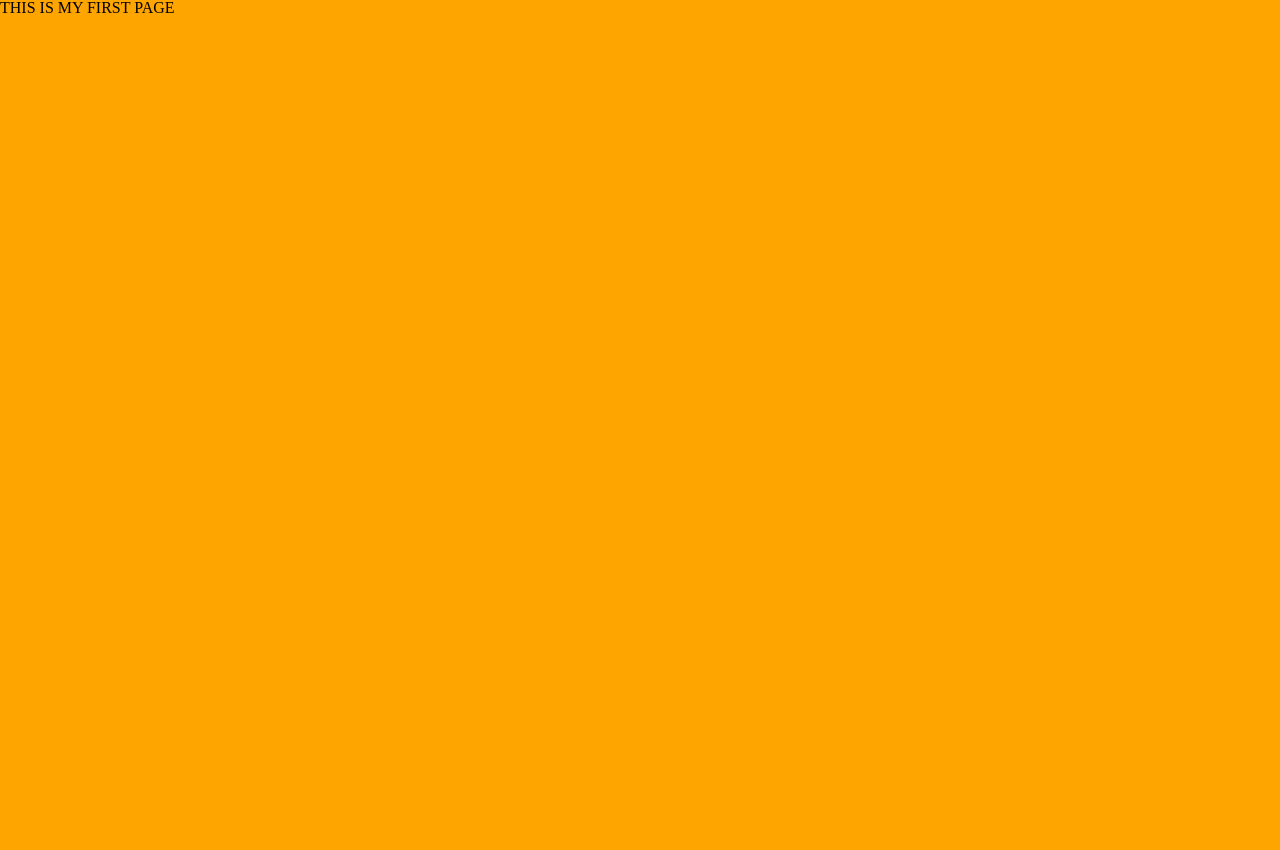
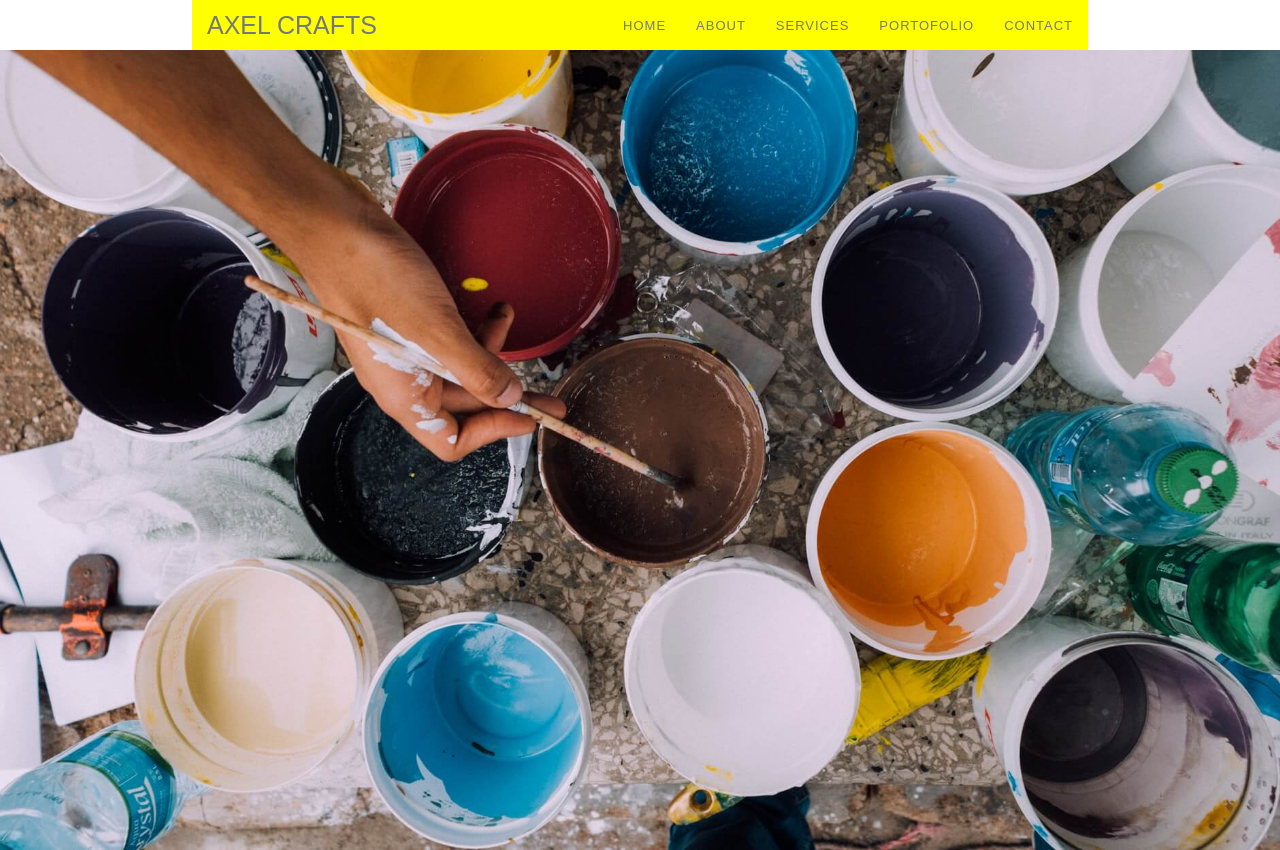
Before and after one commit to luciangheorghe/axelcraftsv2, a website built with Parcel: page src/index.html in a window 1280 px wide. Before the commit the page ends 800 px from the top, so only its background shows below. Built offline with nearby package versions, Linux system fonts and the light colour scheme.

Commit message:
new files added: slider.js navbar.js slider.scss

```diff
--- a/src/index.html
+++ b/src/index.html
@@ -1,9 +1,30 @@
 <html>
 <head>
+  <meta charset="utf-8" />
   <title>Axel Crafts</title>
 </head>
 <body>
-  <h1>this is my first page</h1>
+  <nav class="container">
+        <div class="nav-wrapper">
+          <a href="#" class="brand-logo">Axel Crafts</a>
+          <ul id="nav-mobile" class="right hide-on-med-and-down">
+            <li><a href="#">Home</a></li>
+            <li><a href="#">About</a></li>
+            <li><a href="#">Services</a></li>
+            <li><a href="#">Portofolio</a></li>
+            <li><a href="#">Contact</a></li>
+          </ul>
+        </div>
+    </nav>
+
+    <section id="sliders-container">
+        <img class="mySlides" src="img/top-area1.jpeg" alt="buckets">
+        <img class="mySlides" src="img/top-area2.jpeg" alt="brush">
+        <img class="mySlides" src="img/top-area3.jpeg" alt="brush2">
+
+
+    </section>
+
   <script type="text/javascript" src="./js/app.js"></script>
 </body>
 </html>
--- a/src/js/app.js
+++ b/src/js/app.js
@@ -1 +1,2 @@
-import '../scss/main.scss'
+import '../scss/main.scss';
+var sliders = require('./slider.js');
--- a/src/js/numbers.js
+++ /dev/null
@@ -1,5 +0,0 @@
-module.exports = {
-  "Johnny": 23,
-  "James": 25,
-  "years": 2
-}
--- /dev/null
+++ b/src/js/slider.js
@@ -0,0 +1,16 @@
+// module.exports = {
+  var slideIndex = 0;
+  carousel();
+
+  function carousel() {
+      var i;
+      var x = document.getElementsByClassName("mySlides");
+      for (i = 0; i < x.length; i++) {
+        x[i].style.display = "none";
+      }
+      slideIndex++;
+      if (slideIndex > x.length) {slideIndex = 1}
+      x[slideIndex-1].style.display = "block";
+      setTimeout(carousel, 10000); // Change image every 10 seconds
+  }
+// }
--- /dev/null
+++ b/src/scss/_navbar.scss
@@ -0,0 +1,36 @@
+.container{
+  width: 70%;
+  height: 50px;
+  background: yellow;
+  margin: 0 auto;
+  .nav-wrapper{
+    height: 100%;
+    display: flex;
+    flex-direction: row;
+    align-items: center;
+    justify-content: space-between;
+    .brand-logo{
+      text-transform: uppercase;
+      font-size: 25px;
+      padding: 0 0 0 15px;
+      color: $lightgrey;
+    }
+    #nav-mobile{
+      display: flex;
+      flex-direction: row;
+      li{
+        a{
+          color: $lightgrey;
+          padding: 0 15px;
+          text-transform: uppercase;
+          font-size: 13px;
+          letter-spacing: 1px;
+          transition: all .6s ease-in-out;
+          &:hover{
+            color: $lightblue;
+          }
+        }
+      }
+    }
+  }
+}
--- /dev/null
+++ b/src/scss/_slider.scss
@@ -0,0 +1,15 @@
+#sliders-container{
+  position: relative;
+  top: 0;
+  left: 0;
+  display: block;
+  height: 100%;
+  .mySlides{
+    position: absolute;
+    display: block;
+    width: 100%;
+    height: 100%;
+    object-fit: cover;
+  }
+
+}
--- a/src/scss/_variables.scss
+++ b/src/scss/_variables.scss
@@ -1 +1,4 @@
-$background: orange;
+$lightgrey: #757780;
+$lightblue: #1B98E0;
+$grey: #5D5D60;
+$black: #000000;
--- a/src/scss/main.scss
+++ b/src/scss/main.scss
@@ -1,10 +1,18 @@
 @import 'reset';
+@import url('https://fonts.googleapis.com/css?family=Exo+2:300,400,500,600,600i,700,800|Exo:300,400,500,600,700,700i,800');
 @import 'variables';
+@import 'navbar';
+@import 'slider';
 
+*{
+  box-sizing: border-box;
+}
+
+a{
+  text-decoration: none;
+}
 
 body{
-  background: $background;
-  h1{
-    text-transform: uppercase;
-  }
+  font-family: 'Exo2', sans-serif;
+
 }
```
Also changed, not shown: dist/324397342df115da9898a6885f14e525.jpeg (added), dist/3fb821ee95b84a147f809d5c29b655c7.css, dist/3fb821ee95b84a147f809d5c29b655c7.js, dist/631f368e34f675404beb55c0dec2acb9.jpeg (added), dist/f9c11d0c57c81a8e90edb71fd475c9ad.jpeg (added), dist/index.html.
